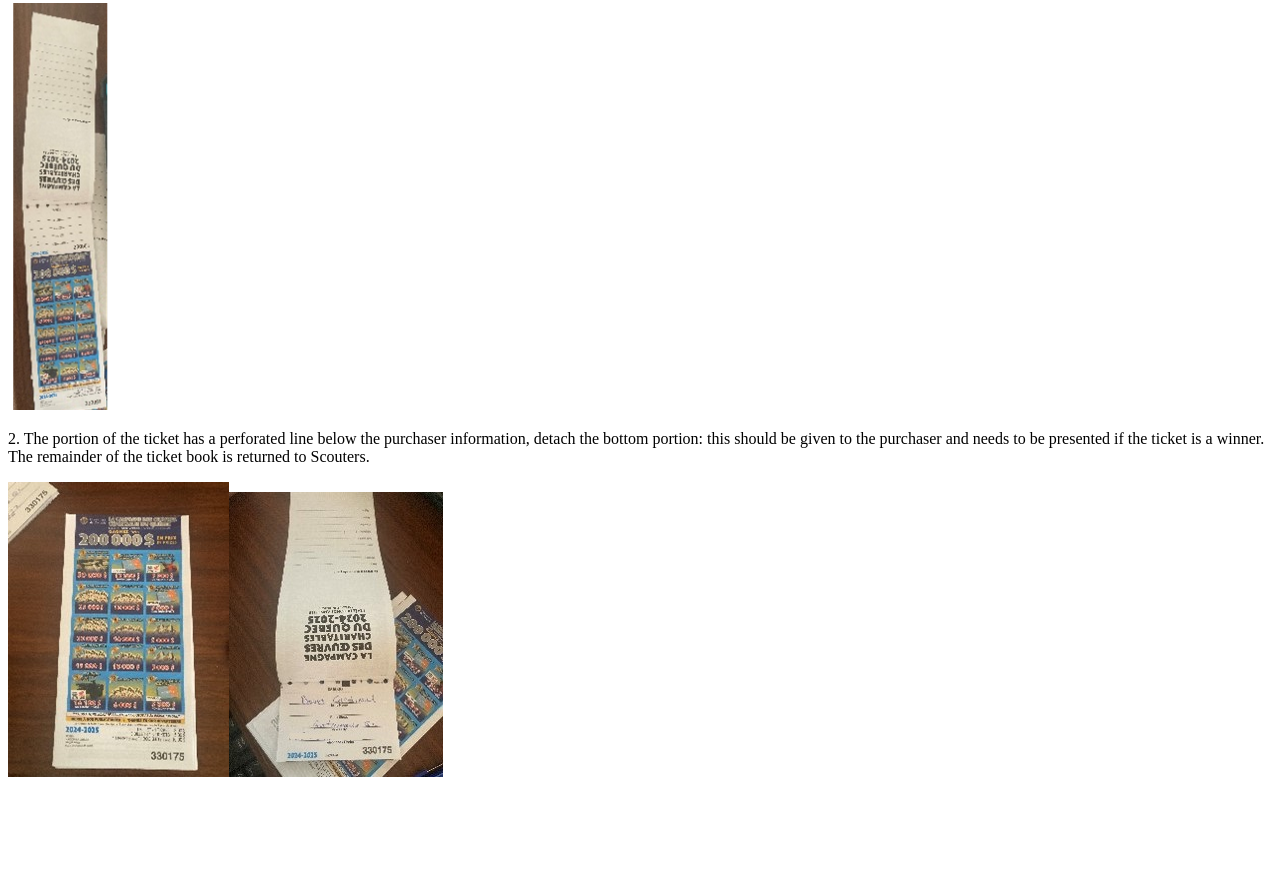
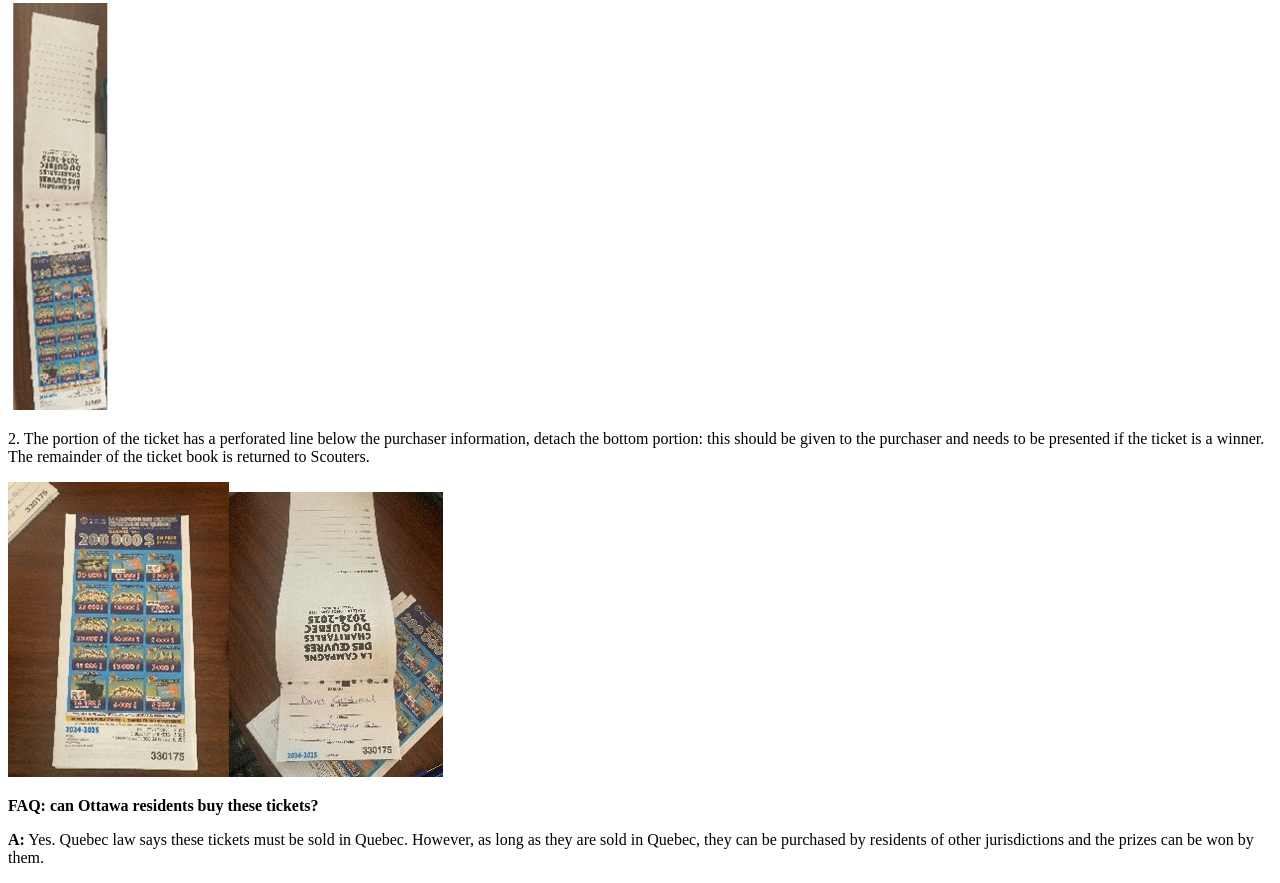
Before and after one commit to joanise/aylmerscouts, a plain HTML site: page fundraising/KoC.html in a window 1280 px wide. Shown: the part 387-1270 px from the top of the page. Before the commit the page ends 1184 px from the top, so only its background shows below. Drawn offline with Linux system fonts and the light colour scheme.

Commit message:
Add explicit details about ON purchasers for KoC tickets

```diff
--- a/fundraising/KoC.html
+++ b/fundraising/KoC.html
@@ -40,4 +40,7 @@
     book is returned to Scouters.</p>
     <p><img src="Image3.jpg" alt="Detached KoC ticket"><img src="Image4.jpg" alt="KoC ticket stub"></p>
 
+    <p><b>FAQ: can Ottawa residents buy these tickets?</b></p>
+    <p><b>A:</b> Yes. Quebec law says these tickets must be sold in Quebec. However, as long as they are sold in Quebec, they can be purchased by residents of other jurisdictions and the prizes can be won by them.</p>
+
 </body>
```
